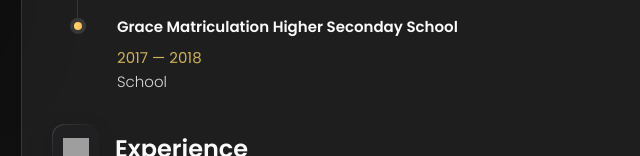
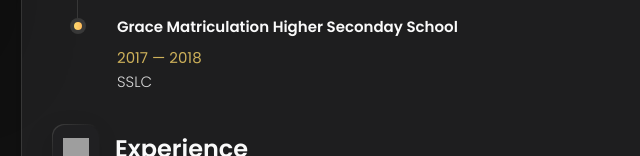
Before and after one commit to MadhavanAR/MadhavanAR.github.io, a plain HTML site: page index.html in a window 1280 px wide. Both pictures are taken after a click on the button "Resume". Shown: the part 644-800 px from the top of the page, 319-959 px from the left. Drawn offline with nearby package versions, Linux system fonts and the light colour scheme; grey boxes are pictures that could not be loaded.

Commit message:
Update source

```diff
--- a/index.html
+++ b/index.html
@@ -548,7 +548,7 @@
                             <span>2017 — 2018<br></span>
 
                             <p class="timeline-text">
-                                School
+                                SSLC
                             </p>
 
                         </li>
```
